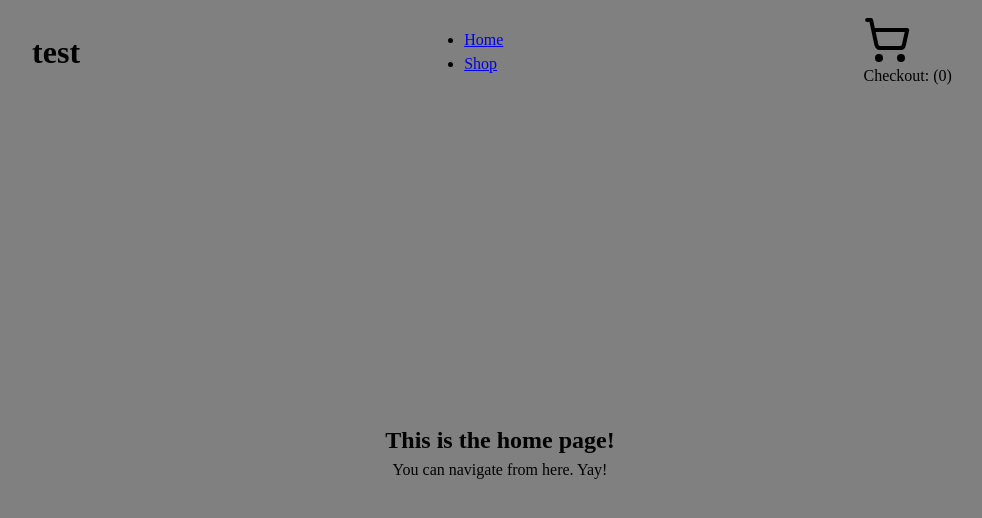
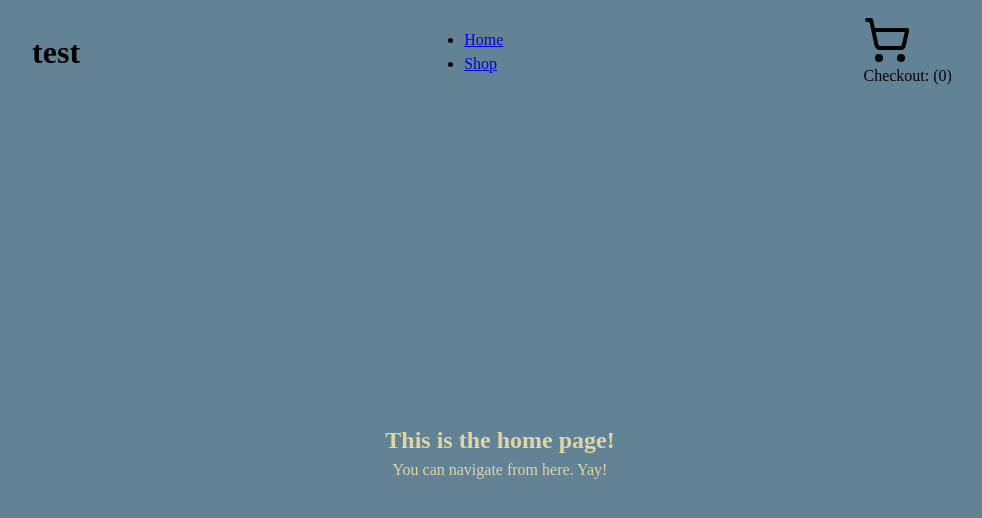
Before and after one commit to spyguyl2/top-shopping-cart, a React (Vite) app: page /home in a window 1280 px wide. Shown: the top 518 px of the page, without its empty margins (140-1122 px from the left). Built offline with nearby package versions, Linux system fonts and the light colour scheme.

Commit message:
Exploring color palettes

```diff
--- a/src/App.jsx
+++ b/src/App.jsx
@@ -38,6 +38,7 @@ function App() {
 export default App;
 
 const Container = styled.div`
+  background-color: rgb(98, 131, 149);
   display: flex;
   flex-direction: column;
   height: 100vh;
--- a/src/components/Home.jsx
+++ b/src/components/Home.jsx
@@ -17,4 +17,5 @@ const HomeContainer = styled.div`
   justify-content: center;
   align-items: center;
   height: 100vh;
+  color: rgb(223, 213, 165);
 `;
--- a/src/main.jsx
+++ b/src/main.jsx
@@ -6,7 +6,6 @@ import Home from "./components/Home.jsx";
 import ErrorPage from "./components/ErrorPage.jsx";
 import { createBrowserRouter, RouterProvider } from "react-router-dom";
 import "./styles/reset.css";
-import "./styles/index.css";
 
 const router = createBrowserRouter([
   {
--- a/src/styles/index.css
+++ /dev/null
@@ -1,3 +0,0 @@
-:root {
-  background-color: gray;
-}
```
Also changed, not shown: src/styles/ColorReference.txt (added).
